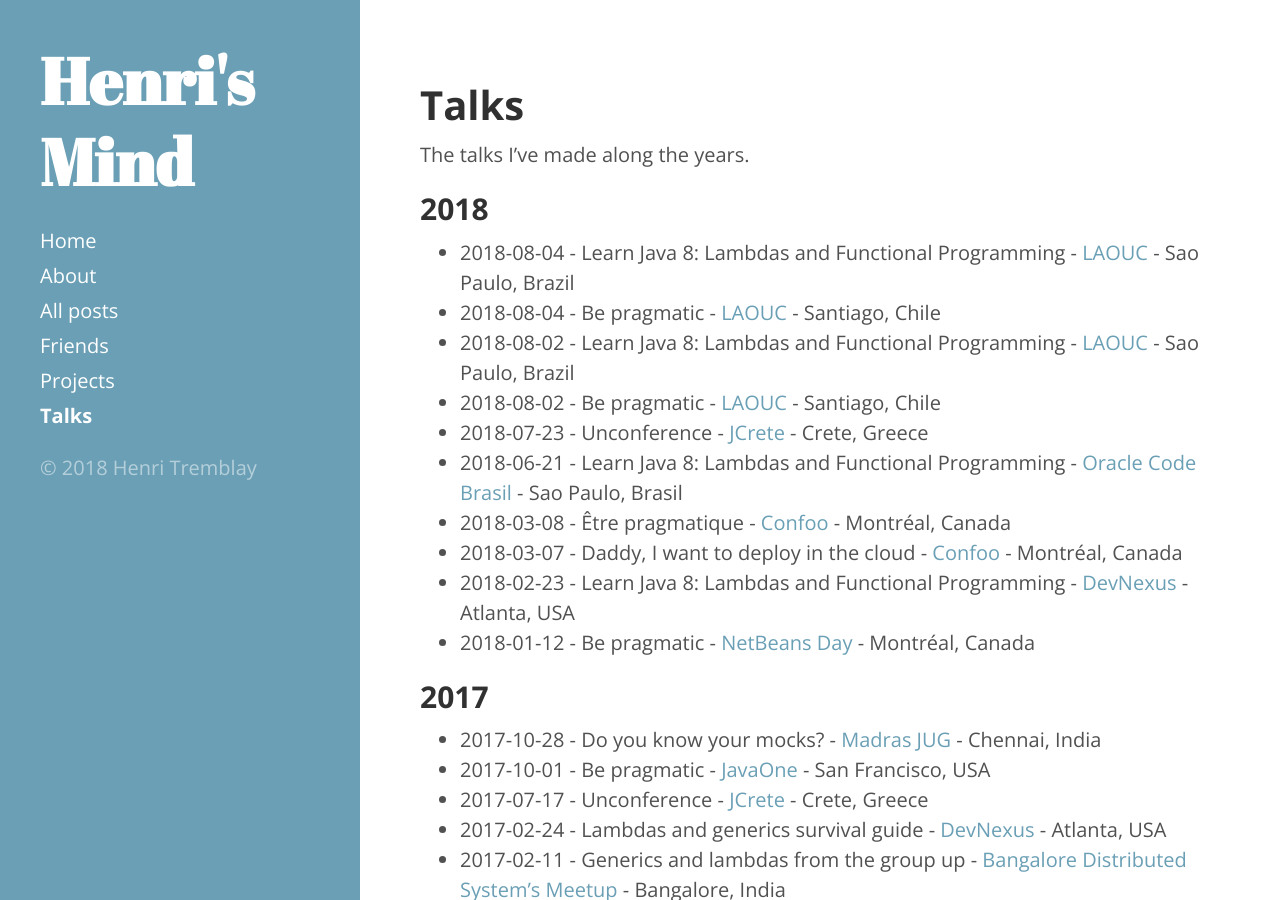
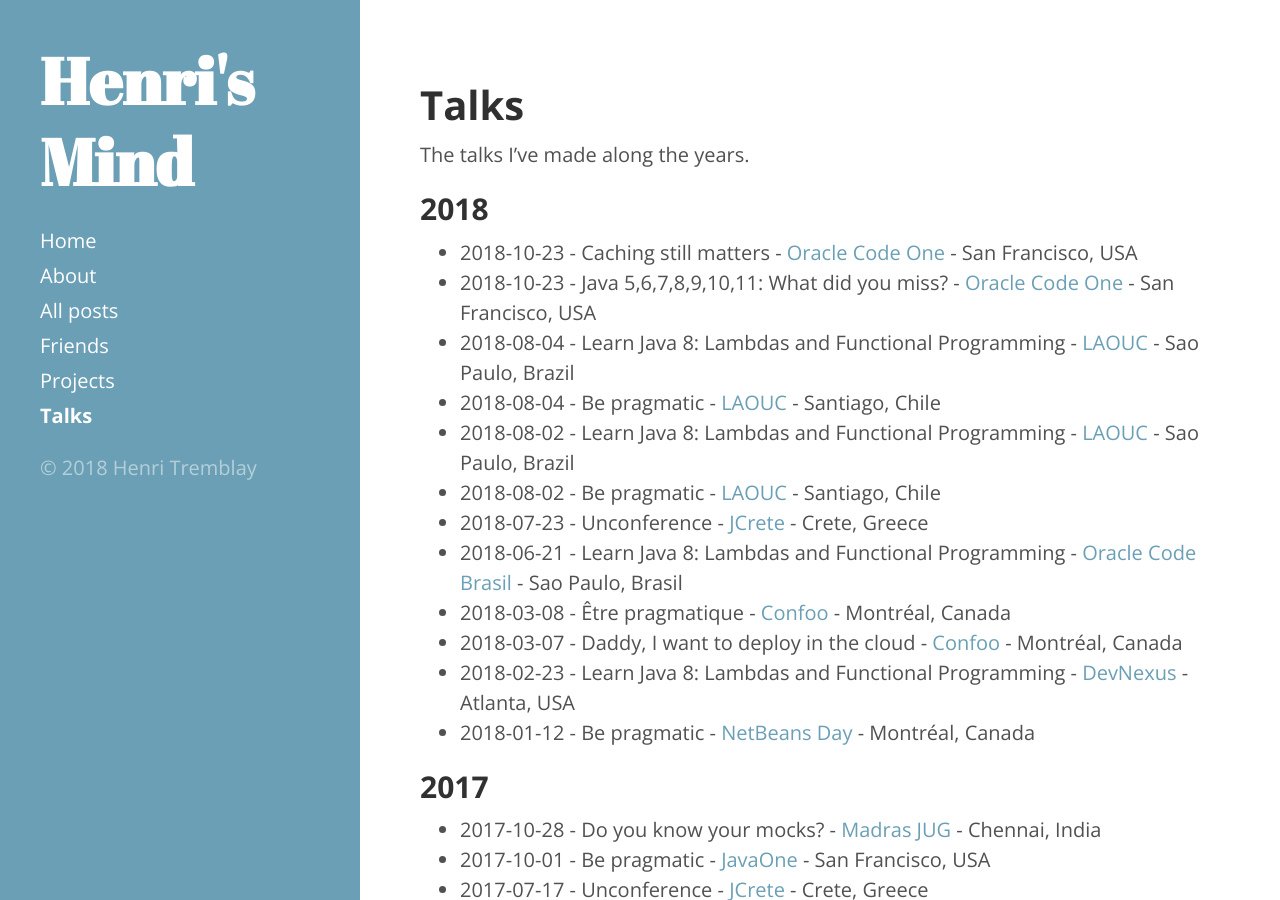
Before and after one commit to henri-tremblay/henri.github.io, a Jekyll site: the page built from talks.md, in a window 1280 px wide and 900 px high. Built offline with Jekyll 4.4.1, drawn with Linux system fonts in a browser that asks for light colours.

Commit message:
Add Oracle Code One

```diff
--- a/talks.md
+++ b/talks.md
@@ -7,6 +7,8 @@ The talks I've made along the years.
 
 ## 2018
 
+* 2018-10-23 - Caching still matters - [Oracle Code One](https://www.oracle.com/code-one/index.html) - San Francisco, USA
+* 2018-10-23 - Java 5,6,7,8,9,10,11: What did you miss? - [Oracle Code One](https://www.oracle.com/code-one/index.html) - San Francisco, USA
 * 2018-08-04 - Learn Java 8: Lambdas and Functional Programming - [LAOUC](http://www.laouc.org) - Sao Paulo, Brazil
 * 2018-08-04 - Be pragmatic - [LAOUC](http://www.laouc.org) - Santiago, Chile
 * 2018-08-02 - Learn Java 8: Lambdas and Functional Programming - [LAOUC](http://www.laouc.org) - Sao Paulo, Brazil
```
